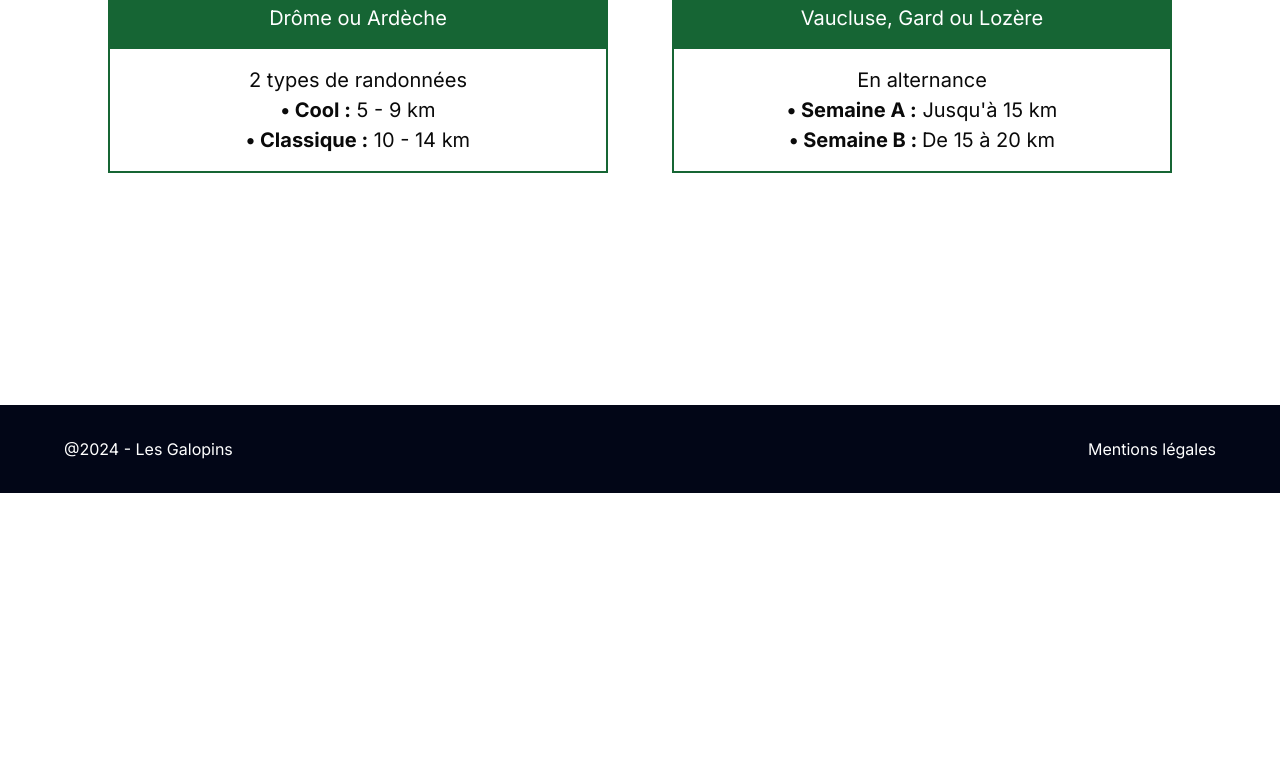
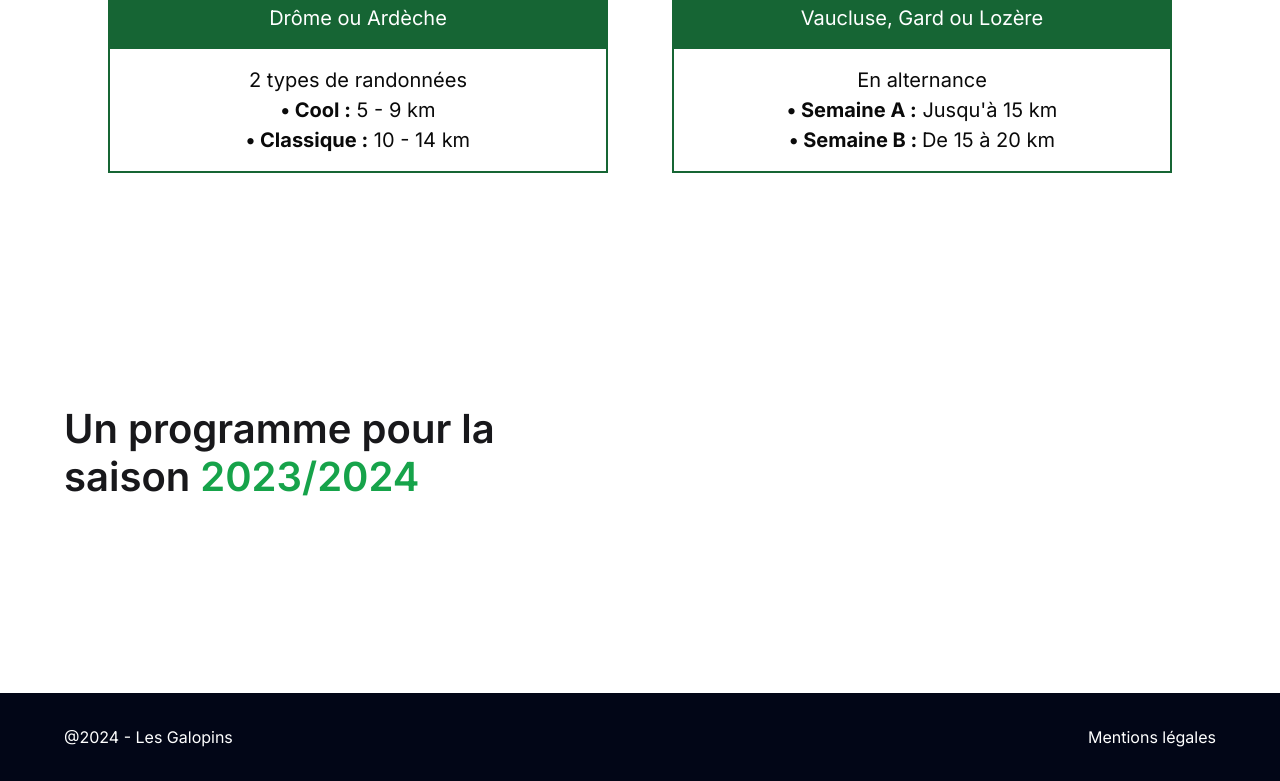
Before and after one commit to SebastienLaurentt/Galopins-Next-V2, a Next.js app: page /parcours in a window 1280 px wide. Shown: the part 689-1470 px from the top of the page. Before the commit the page ends 1182 px from the top, so only its background shows below. Built offline with nearby package versions, Linux system fonts and the light colour scheme.

Commit message:
beginning of the second section in Parcours Page

```diff
--- a/app/parcours/page.tsx
+++ b/app/parcours/page.tsx
@@ -54,7 +54,12 @@ function Parcours() {
           </ul>
         </div>
       </Section>
-
+      <Section marginBottom={true} marginTop={false} classname="">
+        <SectionHeader
+          title="Un programme pour la saison "
+          titleHighlight="2023/2024"
+        />
+      </Section>
     </main>
   );
 }
```
